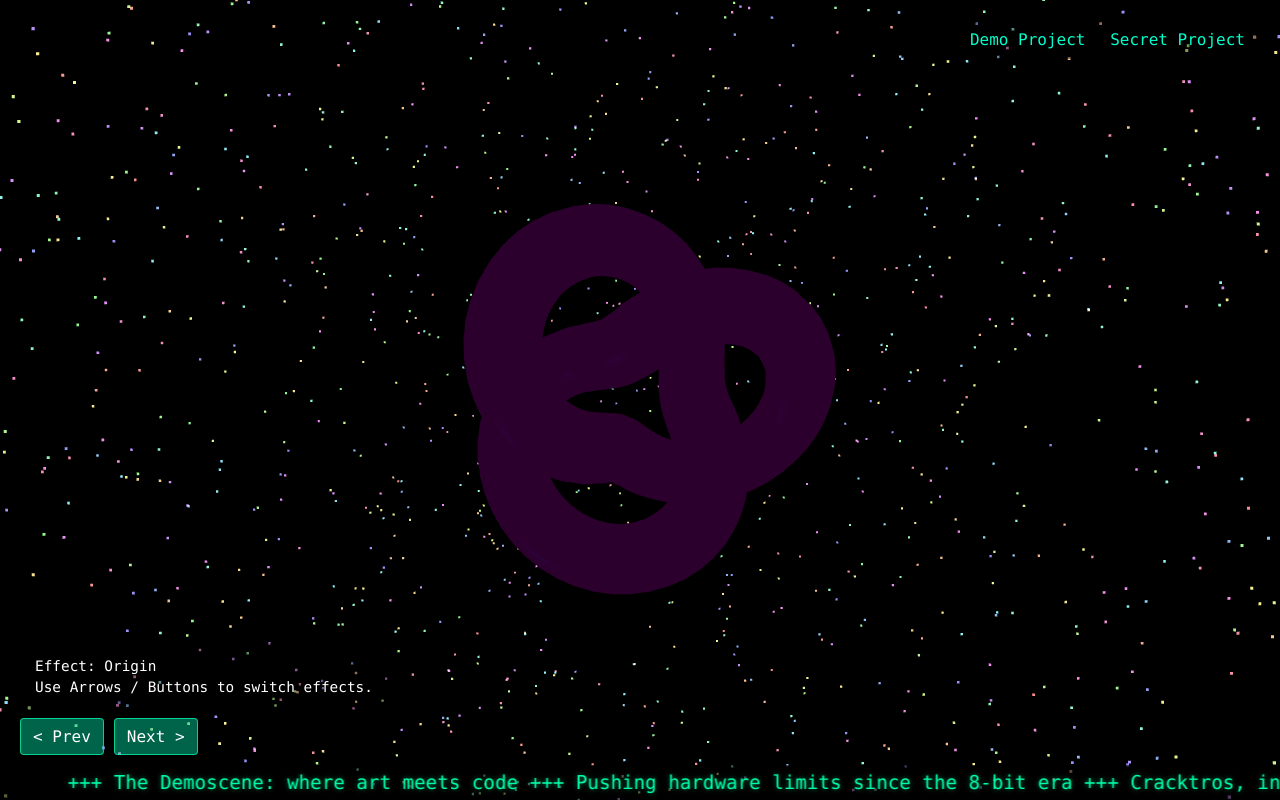
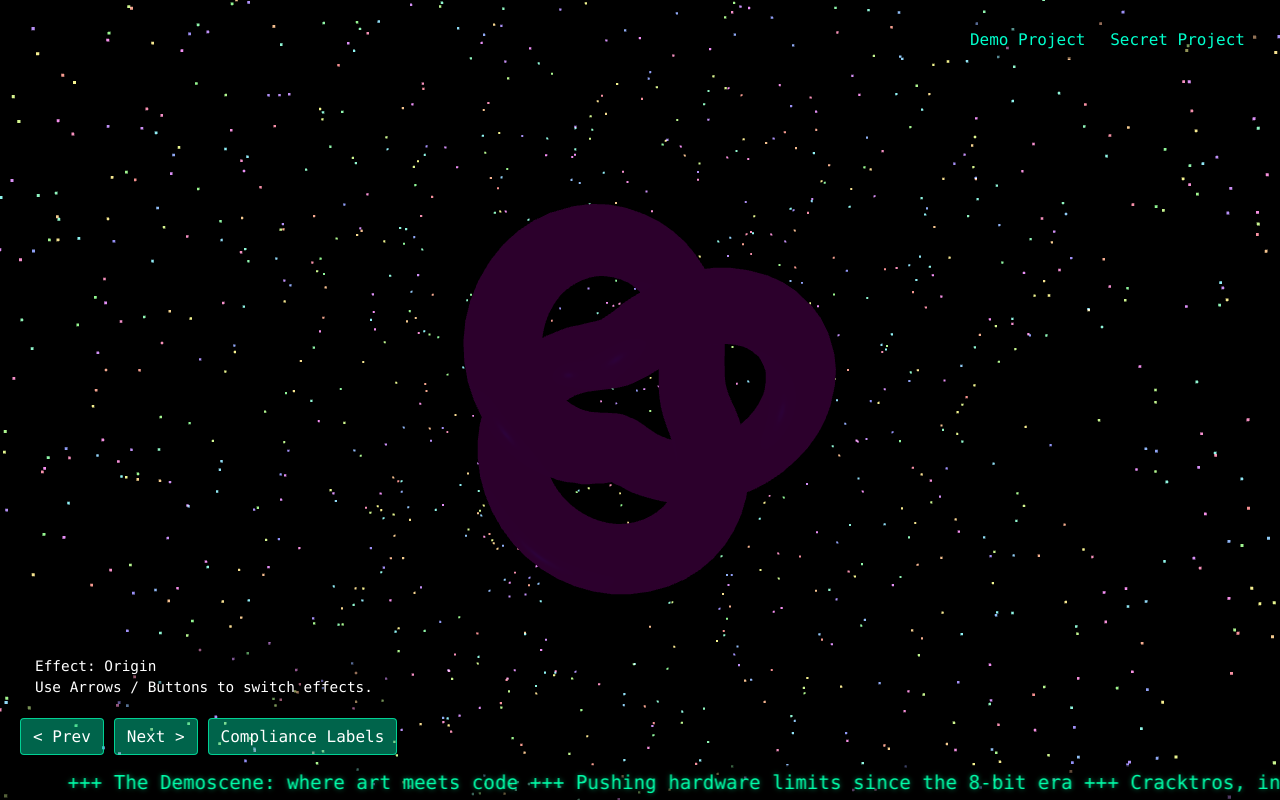
Before and after one commit to thefixinhixon/fixinhixon, a website: page index.html in a window 1280 px wide. Drawn offline with nearby package versions, Linux system fonts and the light colour scheme; animation ran at ten frames a second.

Commit message:
Update index.html

```diff
--- a/index.html
+++ b/index.html
@@ -106,6 +106,7 @@
     <div class="effect-controls">
         <button id="prev-effect-btn">< Prev</button>
         <button id="next-effect-btn">Next ></button>
+        <button onclick="window.open('compliancelabels.pdf', '_blank')">Compliance Labels</button>
     </div>
     <!-- == END EFFECT CONTROLS == -->
 
```
